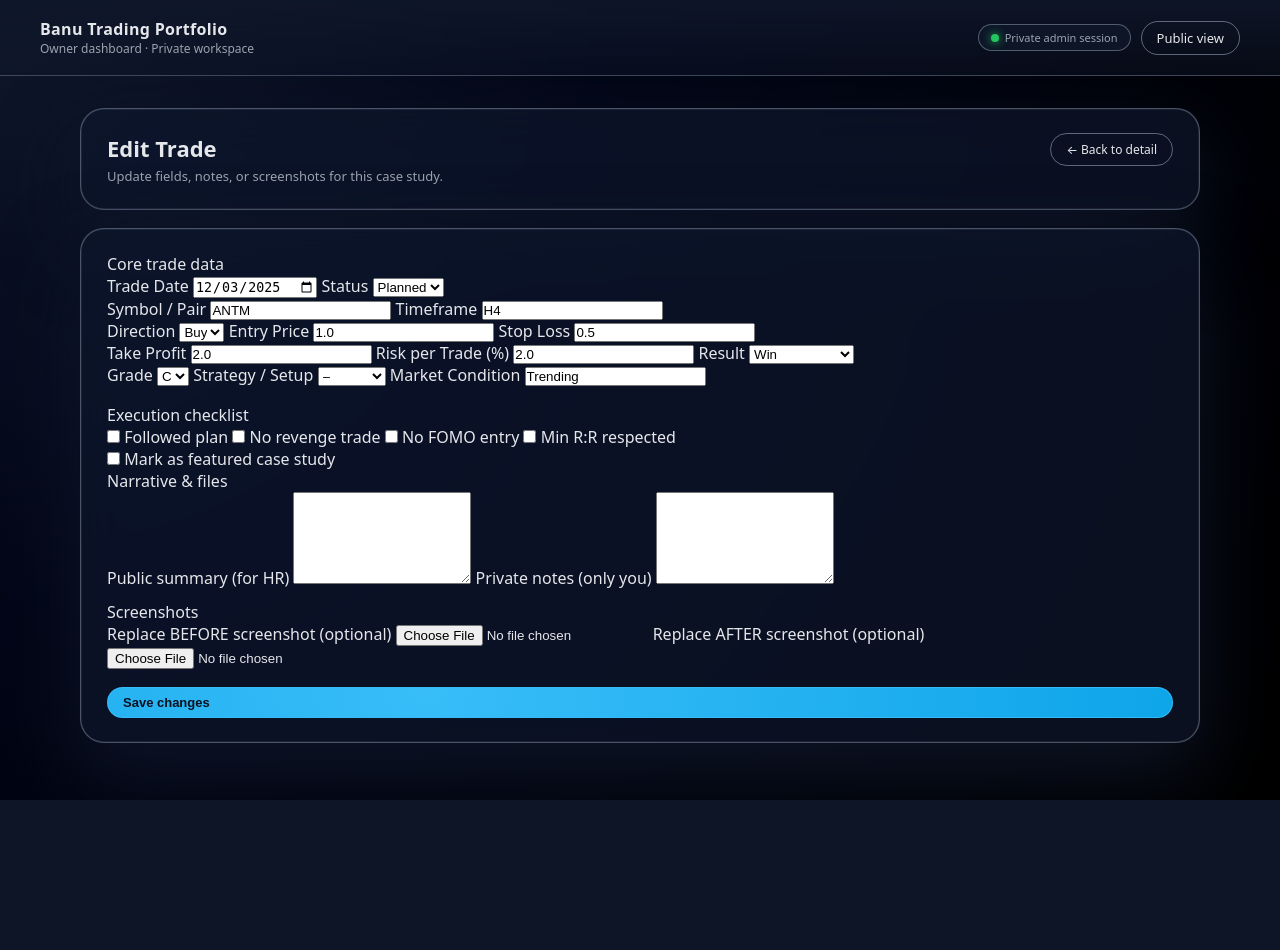
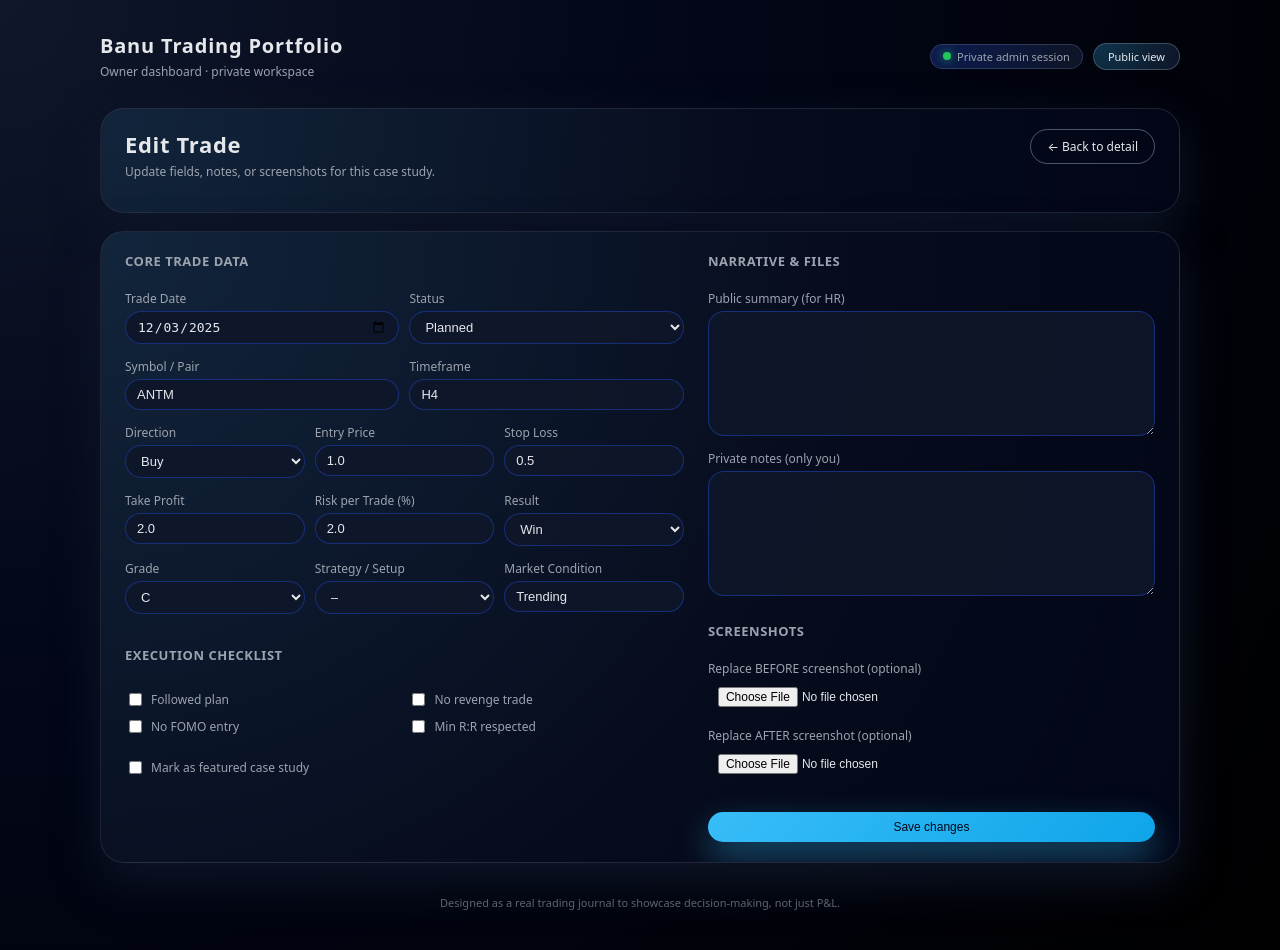
Before and after one commit to banuwij/trading-portfolio, a Flask app: page /admin/edit/1 in a window 1280 px wide. Before the commit the page ends 800 px from the top, so only its background shows below. Run offline with Flask 3, Linux system fonts and the light colour scheme; the visitor is signed in with stand-in values (Sample User, id 1); data comes from the database, SQL or seed files in the repository.

Commit message:
Refactor base.html for layout and style enhancements
Updated HTML structure and styles in base.html for improved layout and design consistency.

```diff
--- a/templates/base.html
+++ b/templates/base.html
@@ -1,122 +1,159 @@
-<!DOCTYPE html>
+<!doctype html>
 <html lang="en">
 <head>
-    <meta charset="UTF-8">
+  <meta charset="utf-8">
   <title>{% block title %}Banu Trading Portfolio{% endblock %}</title>
   <meta name="viewport" content="width=device-width, initial-scale=1">
 
   <style>
     :root {
-            --bg-main: #020617;
-            --bg-glass: rgba(15, 23, 42, 0.72);
-            --bg-glass-soft: rgba(15, 23, 42, 0.55);
-            --border-glass: rgba(148, 163, 184, 0.45);
+      --bg: #020617;
+      --bg-soft: rgba(15, 23, 42, 0.9);
+      --bg-softer: rgba(15, 23, 42, 0.75);
+      --border-subtle: rgba(148, 163, 184, 0.18);
       --accent: #38bdf8;
-            --accent-soft: rgba(56, 189, 248, 0.3);
+      --accent-soft: rgba(56, 189, 248, 0.2);
+      --accent-strong: #0ea5e9;
       --text-main: #e5e7eb;
       --text-muted: #9ca3af;
+      --danger: #f97373;
+      --radius-lg: 24px;
+      --radius-md: 16px;
+      --radius-pill: 999px;
+      --shadow-soft: 0 18px 45px rgba(15, 23, 42, 0.9);
+      --shadow-subtle: 0 12px 30px rgba(15, 23, 42, 0.7);
     }
 
     * {
       box-sizing: border-box;
+    }
+
+    html, body {
       margin: 0;
       padding: 0;
+      font-family: system-ui, -apple-system, BlinkMacSystemFont, "SF Pro Text",
+      "Inter", sans-serif;
+      background: radial-gradient(circle at top left, #0f172a 0, #020617 45%, #000 100%);
+      color: var(--text-main);
+      min-height: 100%;
     }
 
     body {
-            min-height: 100vh;
-            font-family: system-ui, -apple-system, BlinkMacSystemFont, "SF Pro Text", sans-serif;
-            color: var(--text-main);
-            background: radial-gradient(circle at 0% 0%, #0f172a 0, #020617 40%, #000 100%);
+      position: relative;
+      overflow-x: hidden;
     }
 
-        a {
-            color: var(--accent);
-            text-decoration: none;
+    /* --- liquid bubbles background --- */
+    .bg-bubbles {
+      position: fixed;
+      inset: 0;
+      overflow: hidden;
+      pointer-events: none;
+      z-index: -1;
     }
 
-        a:hover {
-            text-decoration: underline;
+    .bg-bubbles::before,
+    .bg-bubbles::after {
+      content: "";
+      position: absolute;
+      border-radius: 999px;
+      filter: blur(40px);
+      opacity: 0.45;
+      mix-blend-mode: screen;
     }
 
-        .page-shell {
-            position: relative;
-            overflow: hidden;
-            min-height: 100vh;
+    .bg-bubbles::before {
+      width: 520px;
+      height: 520px;
+      background: radial-gradient(circle at 30% 30%, #22d3ee, #0f172a 70%);
+      top: -120px;
+      left: -120px;
     }
 
-        /* liquid bubbles (background only for public) */
-        .liquid-bubbles {
-            position: fixed;
-            inset: 0;
-            pointer-events: none;
-            z-index: 0;
+    .bg-bubbles::after {
+      width: 640px;
+      height: 640px;
+      background: radial-gradient(circle at 60% 30%, #22c55e, #020617 70%);
+      bottom: -180px;
+      right: -160px;
     }
 
     .bubble {
       position: absolute;
       border-radius: 999px;
-            filter: blur(40px);
-            opacity: 0.55;
-            mix-blend-mode: screen;
+      background: radial-gradient(circle at 30% 30%, rgba(148, 163, 184, 0.8), rgba(15, 23, 42, 0.1));
+      opacity: 0.20;
+      filter: blur(2px);
+      box-shadow: 0 0 60px rgba(15, 23, 42, 0.9);
     }
 
-        .bubble.b1 {
-            width: 360px;
-            height: 360px;
-            top: -80px;
-            left: -60px;
-            background: radial-gradient(circle at 30% 20%, #38bdf8, transparent 60%);
+    .bubble-1 {
+      width: 220px;
+      height: 220px;
+      right: 12%;
+      top: 40%;
+    }
+    .bubble-2 {
+      width: 160px;
+      height: 160px;
+      left: 6%;
+      bottom: 8%;
     }
 
-        .bubble.b2 {
-            width: 420px;
-            height: 420px;
-            top: 40%;
-            right: -120px;
-            background: radial-gradient(circle at 70% 20%, #22c55e, transparent 65%);
+    /* --- layout --- */
+
+    .shell {
+      max-width: 1120px;
+      margin: 0 auto;
+      padding: 32px 20px 40px;
     }
 
-        .bubble.b3 {
-            width: 380px;
-            height: 380px;
-            bottom: -140px;
-            left: 20%;
-            background: radial-gradient(circle at 20% 80%, #f97316, transparent 65%);
-        }
-
-        header.navbar {
-            position: relative;
-            z-index: 10;
-            padding: 18px 40px;
+    .topbar {
       display: flex;
       align-items: center;
       justify-content: space-between;
-            backdrop-filter: blur(22px);
-            background: linear-gradient(to bottom, rgba(15, 23, 42, 0.9), rgba(15, 23, 42, 0.45));
-            border-bottom: 1px solid rgba(148, 163, 184, 0.35);
+      gap: 16px;
+      margin-bottom: 28px;
     }
 
-        .nav-left-title {
+    .brand-title {
+      font-size: 20px;
       font-weight: 600;
-            letter-spacing: 0.02em;
+      letter-spacing: 0.04em;
     }
 
-        .nav-sub {
+    .brand-sub {
       font-size: 12px;
       color: var(--text-muted);
     }
 
+    .topbar-left {
+      display: flex;
+      flex-direction: column;
+      gap: 4px;
+    }
+
+    .topbar-right {
+      display: flex;
+      align-items: center;
+      gap: 10px;
+      flex-wrap: wrap;
+      justify-content: flex-end;
+    }
+
     .pill {
+      border-radius: var(--radius-pill);
+      padding: 4px 12px;
+      font-size: 11px;
+      border: 1px solid rgba(148, 163, 184, 0.24);
+      color: var(--text-muted);
       display: inline-flex;
       align-items: center;
       gap: 6px;
-            padding: 5px 12px;
-            border-radius: 999px;
-            background: rgba(15, 23, 42, 0.85);
-            border: 1px solid rgba(148, 163, 184, 0.5);
-            font-size: 11px;
-            color: var(--text-muted);
+      background: radial-gradient(circle at top left,
+        rgba(30, 64, 175, 0.4),
+        rgba(15, 23, 42, 0.9));
+      backdrop-filter: blur(14px);
     }
 
     .pill-dot {
@@ -124,303 +161,407 @@
       height: 8px;
       border-radius: 999px;
       background: #22c55e;
-            box-shadow: 0 0 10px #22c55e;
+      box-shadow: 0 0 10px rgba(34, 197, 94, 0.8);
     }
 
-        .nav-actions {
-            display: flex;
-            align-items: center;
-            gap: 10px;
+    .pill-secondary {
+      border-style: dashed;
+      opacity: 0.7;
     }
 
-        .btn,
-        .btn-outline {
-            border-radius: 999px;
-            padding: 7px 15px;
-            font-size: 13px;
-            border: 1px solid rgba(148, 163, 184, 0.6);
-            background: rgba(15, 23, 42, 0.8);
+    .link-pill {
+      text-decoration: none;
       color: var(--text-main);
+      border-radius: var(--radius-pill);
+      padding: 5px 14px;
+      font-size: 11px;
+      border: 1px solid rgba(148, 163, 184, 0.35);
+      background: radial-gradient(circle at 10% 0,
+        rgba(56, 189, 248, 0.26),
+        rgba(15, 23, 42, 0.92));
+      backdrop-filter: blur(16px);
       display: inline-flex;
       align-items: center;
       gap: 6px;
-            cursor: pointer;
     }
 
-        .btn-primary {
-            background: radial-gradient(circle at 30% 0, #38bdf8, #0ea5e9);
-            border-color: rgba(56, 189, 248, 0.9);
-            color: #0b1220;
-            font-weight: 600;
+    .link-pill-outline {
+      text-decoration: none;
+      color: var(--text-muted);
+      border-radius: var(--radius-pill);
+      padding: 5px 14px;
+      font-size: 11px;
+      border: 1px solid rgba(148, 163, 184, 0.4);
+      background: rgba(15, 23, 42, 0.7);
+      backdrop-filter: blur(16px);
     }
 
-        .btn-primary:hover {
-            filter: brightness(1.05);
+    .link-pill:hover,
+    .link-pill-outline:hover {
+      border-color: rgba(248, 250, 252, 0.5);
     }
 
-        .btn-outline {
-            background: transparent;
+    /* --- cards & table --- */
+
+    .glass-card {
+      border-radius: var(--radius-lg);
+      border: 1px solid var(--border-subtle);
+      background: radial-gradient(circle at top left,
+          rgba(15, 23, 42, 0.95),
+          rgba(2, 6, 23, 0.98));
+      box-shadow: var(--shadow-soft);
+      padding: 20px 24px;
+      backdrop-filter: blur(26px);
+      position: relative;
+      overflow: hidden;
     }
 
-        .btn-outline:hover {
-            background: rgba(15, 23, 42, 0.8);
+    .glass-card::before {
+      content: "";
+      position: absolute;
+      inset: 0;
+      background: radial-gradient(circle at 0% 0%, rgba(56, 189, 248, 0.18), transparent 60%);
+      opacity: 0.5;
+      pointer-events: none;
     }
 
-        main.content {
+    .glass-card > * {
       position: relative;
-            z-index: 5;
-            padding: 32px 40px 40px;
-            max-width: 1200px;
-            margin: 0 auto;
-        }
-
-        .glass-card {
-            background: var(--bg-glass);
-            border-radius: 24px;
-            border: 1px solid var(--border-glass);
-            box-shadow:
-                0 32px 80px rgba(15, 23, 42, 0.85),
-                inset 0 0 0 0.5px rgba(148, 163, 184, 0.25);
-            padding: 24px 26px;
-            backdrop-filter: blur(24px) saturate(150%);
-        }
-
-        .glass-card-soft {
-            background: var(--bg-glass-soft);
-            border-radius: 20px;
-            border: 1px solid rgba(148, 163, 184, 0.38);
-            padding: 16px 18px;
-            backdrop-filter: blur(18px);
     }
 
     .section-heading {
       font-size: 22px;
       font-weight: 600;
-            margin-bottom: 4px;
+      letter-spacing: 0.03em;
     }
 
     .section-sub {
-            font-size: 13px;
+      font-size: 12px;
       color: var(--text-muted);
+      margin-top: 4px;
     }
 
-        .stats-grid {
-            display: grid;
-            grid-template-columns: repeat(4, minmax(0, 1fr));
-            gap: 18px;
-            margin-top: 18px;
+    .btn,
+    .btn-outline {
+      display: inline-flex;
+      align-items: center;
+      justify-content: center;
+      gap: 6px;
+      border-radius: var(--radius-pill);
+      padding: 8px 16px;
+      font-size: 12px;
+      border: none;
+      cursor: pointer;
+      text-decoration: none;
+      transition: all 0.16s ease-out;
     }
 
-        .stat-pill {
-            background: radial-gradient(circle at 0 0, var(--accent-soft), transparent 55%);
-            border-radius: 18px;
-            padding: 10px 12px;
-            border: 1px solid rgba(148, 163, 184, 0.4);
+    .btn {
+      background: linear-gradient(135deg, var(--accent), var(--accent-strong));
+      color: #0b1120;
+      font-weight: 500;
+      box-shadow: 0 15px 35px rgba(56, 189, 248, 0.35);
     }
 
-        .stat-label {
-            font-size: 11px;
-            text-transform: uppercase;
-            letter-spacing: 0.12em;
-            color: var(--text-muted);
-            margin-bottom: 2px;
+    .btn:hover {
+      filter: brightness(1.05);
+      transform: translateY(-1px);
     }
 
-        .stat-value {
-            font-size: 18px;
-            font-weight: 600;
+    .btn-outline {
+      background: transparent;
+      color: var(--text-main);
+      border: 1px solid rgba(148, 163, 184, 0.5);
     }
 
-        .stat-value-accent {
-            color: #38bdf8;
+    .btn-outline:hover {
+      background: rgba(15, 23, 42, 0.85);
+    }
+
+    .btn-primary {
+      background: linear-gradient(135deg, var(--accent), var(--accent-strong));
+      color: #020617;
+      border: none;
+      box-shadow: 0 15px 35px rgba(56, 189, 248, 0.4);
+    }
+
+    .btn-primary:hover {
+      filter: brightness(1.05);
+      transform: translateY(-1px);
     }
 
     table {
       width: 100%;
       border-collapse: collapse;
-            margin-top: 18px;
-            font-size: 13px;
+      margin-top: 10px;
+      font-size: 12px;
     }
 
     thead {
+      text-transform: uppercase;
+      font-size: 11px;
+      letter-spacing: .09em;
       color: var(--text-muted);
-            font-size: 11px;
-            text-transform: uppercase;
-            letter-spacing: 0.12em;
     }
 
     th, td {
-            padding: 8px 6px;
-            text-align: left;
-            border-bottom: 1px solid rgba(30, 41, 59, 0.9);
+      padding: 8px 10px;
+      border-bottom: 1px solid rgba(15, 23, 42, 0.9);
     }
 
     tbody tr:hover {
       background: rgba(15, 23, 42, 0.75);
     }
 
-        .tag-pill {
+    .badge {
       display: inline-flex;
       align-items: center;
-            padding: 3px 9px;
+      padding: 2px 8px;
       border-radius: 999px;
-            font-size: 11px;
-            border: 1px solid rgba(148, 163, 184, 0.4);
-            background: rgba(15, 23, 42, 0.9);
-        }
-
-        .badge-status {
-            border-radius: 999px;
-            padding: 2px 8px;
-            font-size: 11px;
-        }
-
-        .badge-planned {
-            background: rgba(56, 189, 248, 0.1);
-            color: #38bdf8;
-        }
-
-        .badge-active {
-            background: rgba(250, 204, 21, 0.12);
-            color: #fde047;
-        }
-
-        .badge-closed {
-            background: rgba(34, 197, 94, 0.12);
-            color: #4ade80;
-        }
-
-        .badge-loss {
-            background: rgba(248, 113, 113, 0.18);
-            color: #fca5a5;
+      font-size: 10px;
+      text-transform: uppercase;
+      letter-spacing: .12em;
+      border: 1px solid rgba(148, 163, 184, 0.5);
+      color: var(--text-muted);
     }
 
     .badge-win {
-            background: rgba(34, 197, 94, 0.18);
-            color: #4ade80;
+      border-color: rgba(34, 197, 94, 0.7);
+      color: #bbf7d0;
+      background: rgba(22, 163, 74, 0.1);
     }
 
-        .filters-row {
-            display: flex;
-            gap: 10px;
-            flex-wrap: wrap;
-            margin-top: 12px;
+    .badge-lose {
+      border-color: rgba(248, 113, 113, 0.7);
+      color: #fecaca;
+      background: rgba(248, 113, 113, 0.08);
     }
 
-        .filter-input,
-        .filter-select {
+    .badge-pending {
+      border-color: rgba(251, 191, 36, 0.7);
+      color: #facc15;
+      background: rgba(202, 138, 4, 0.1);
+    }
+
+    .tag {
+      display: inline-flex;
+      padding: 2px 8px;
       border-radius: 999px;
-            border: 1px solid rgba(148, 163, 184, 0.45);
-            background: rgba(15, 23, 42, 0.8);
+      font-size: 10px;
+      background: rgba(15, 23, 42, 0.9);
+      border: 1px solid rgba(148, 163, 184, 0.6);
+      color: var(--text-muted);
+    }
+
+    .tag-strong {
+      border-color: rgba(56, 189, 248, 0.8);
+      background: rgba(15, 23, 42, 0.95);
+      color: #e0f2fe;
+    }
+
+    /* forms */
+
+    input[type="text"],
+    input[type="number"],
+    input[type="date"],
+    input[type="password"],
+    select,
+    textarea {
+      background: rgba(15, 23, 42, 0.9);
+      border-radius: 999px;
+      border: 1px solid rgba(30, 64, 175, 0.6);
       color: var(--text-main);
-            padding: 6px 12px;
+      font-size: 13px;
+      padding: 7px 11px;
+      outline: none;
+      transition: border-color 0.16s ease, box-shadow 0.16s ease, background 0.16s ease;
+    }
+
+    textarea {
+      border-radius: 16px;
+      min-height: 96px;
+      resize: vertical;
+      line-height: 1.4;
+    }
+
+    input::placeholder,
+    textarea::placeholder {
+      color: rgba(148, 163, 184, 0.7);
       font-size: 12px;
     }
 
-        .filter-input::placeholder {
+    input:focus,
+    select:focus,
+    textarea:focus {
+      border-color: var(--accent);
+      box-shadow: 0 0 0 1px rgba(56, 189, 248, 0.5);
+      background: rgba(15, 23, 42, 0.96);
+    }
+
+    input[type="file"] {
+      border-radius: 999px;
+      padding: 6px 10px;
+      font-size: 12px;
+    }
+
+    .page-center {
+      min-height: calc(100vh - 140px);
+      display: flex;
+      align-items: center;
+      justify-content: center;
+    }
+
+    .form-two-column {
+      display: grid;
+      grid-template-columns: minmax(0, 1.25fr) minmax(0, 1fr);
+      gap: 24px;
+    }
+    @media (max-width: 900px) {
+      .form-two-column {
+        grid-template-columns: 1fr;
+      }
+    }
+
+    .form-column {
+      display: flex;
+      flex-direction: column;
+      gap: 14px;
+    }
+
+    .form-section-title {
+      font-size: 13px;
+      font-weight: 600;
+      letter-spacing: .04em;
+      text-transform: uppercase;
+      color: var(--text-muted);
+      margin-bottom: 6px;
+    }
+
+    .form-row-2,
+    .form-row-3 {
+      display: grid;
+      gap: 10px;
+    }
+
+    .form-row-2 {
+      grid-template-columns: repeat(2, minmax(0, 1fr));
+    }
+
+    .form-row-3 {
+      grid-template-columns: repeat(3, minmax(0, 1fr));
+    }
+
+    @media (max-width: 900px) {
+      .form-row-2,
+      .form-row-3 {
+        grid-template-columns: 1fr;
+      }
+    }
+
+    .form-field {
+      display: flex;
+      flex-direction: column;
+      gap: 4px;
+    }
+
+    .form-label {
+      font-size: 12px;
       color: var(--text-muted);
     }
 
-        .filter-btn {
-            border-radius: 999px;
-            padding: 6px 14px;
-            font-size: 12px;
-            border: 1px solid rgba(148, 163, 184, 0.65);
-            background: rgba(15, 23, 42, 0.9);
-            color: var(--text-main);
-            cursor: pointer;
+    .checklist-grid {
+      display: grid;
+      grid-template-columns: repeat(2, minmax(0, 1fr));
+      gap: 8px;
+      margin-top: 6px;
     }
-
-        .filter-btn:hover {
-            background: rgba(15, 23, 42, 0.75);
-        }
-
-        .two-column {
-            display: grid;
-            grid-template-columns: minmax(0, 3fr) minmax(0, 2fr);
-            gap: 18px;
-            margin-top: 22px;
-        }
-
-        .playbook-list {
-            display: flex;
-            flex-direction: column;
-            gap: 10px;
-            font-size: 12px;
-        }
-
-        .playbook-item-title {
-            font-size: 12px;
-            font-weight: 600;
-        }
-
-        @media (max-width: 900px) {
-            header.navbar {
-                padding: 14px 18px;
-                flex-direction: column;
-                align-items: flex-start;
-                gap: 10px;
-            }
-            main.content {
-                padding: 20px;
-            }
-            .stats-grid {
-                grid-template-columns: repeat(2, minmax(0, 1fr));
-            }
-            .two-column {
-                grid-template-columns: minmax(0, 1fr);
+    @media (max-width: 700px) {
+      .checklist-grid {
+        grid-template-columns: 1fr;
       }
     }
 
-        @media (max-width: 640px) {
-            .stats-grid {
-                grid-template-columns: minmax(0, 1fr);
+    .check-item {
+      display: flex;
+      align-items: center;
+      gap: 6px;
+      font-size: 12px;
+      color: var(--text-muted);
     }
+
+    .glass-card-compact {
+      padding: 20px 22px;
+    }
+
+    .alert-danger {
+      background: rgba(248, 113, 113, 0.12);
+      border: 1px solid rgba(248, 113, 113, 0.35);
+      color: #fecaca;
+      padding: 8px 10px;
+      border-radius: 10px;
+      font-size: 12px;
+      margin-bottom: 10px;
+    }
+
+    footer {
+      margin-top: 32px;
+      font-size: 11px;
+      color: var(--text-muted);
+      text-align: center;
+      opacity: 0.6;
     }
   </style>
-
-    {% block extra_head %}{% endblock %}
 </head>
 <body>
-<div class="page-shell">
+
+<div class="bg-bubbles">
+  <div class="bubble bubble-1"></div>
+  <div class="bubble bubble-2"></div>
+</div>
+
+<div class="shell">
+  <header class="topbar">
+    <div class="topbar-left">
+      <div class="brand-title">Banu Trading Portfolio</div>
+      <div class="brand-sub">
         {% if is_public %}
-    <div class="liquid-bubbles">
-        <div class="bubble b1"></div>
-        <div class="bubble b2"></div>
-        <div class="bubble b3"></div>
+          Case-study based trading journal · public view
+        {% else %}
+          Owner dashboard · private workspace
+        {% endif %}
+      </div>
+    </div>
+
+    <div class="topbar-right">
+      {% if is_admin %}
+        <div class="pill">
+          <span class="pill-dot"></span>
+          <span>Private admin session</span>
         </div>
       {% endif %}
 
-    <header class="navbar">
-        <div>
-            <div class="nav-left-title">Banu Trading Portfolio</div>
-            <div class="nav-sub">
-                {% if is_public %}
-                    Case-study based trading journal · Public snapshot
+      {% if not is_public %}
+        <a href="{{ url_for('public_view') }}" class="link-pill">Public view</a>
       {% else %}
-                    Owner dashboard · Private workspace
+        {% if is_admin %}
+          <a href="{{ url_for('index') }}" class="link-pill-outline">Owner dashboard</a>
+        {% else %}
+          <a href="{{ url_for('login') }}" class="link-pill-outline">Owner login</a>
         {% endif %}
-            </div>
-        </div>
-        <div class="nav-actions">
-            {% if is_public %}
-                <a href="https://linkedin.com/banuwijaya" target="_blank" class="btn btn-outline">
-                    Hire me on LinkedIn →
-                </a>
-                <a href="{{ url_for('index') }}" class="btn">Owner view</a>
-            {% else %}
-                <span class="pill">
-                    <span class="pill-dot"></span>
-                    Private admin session
-                </span>
-                <a href="{{ url_for('public_view') }}" class="btn-outline">Public view</a>
       {% endif %}
     </div>
   </header>
 
-    <main class="content">
+  <main>
     {% block content %}{% endblock %}
   </main>
+
+  <footer>
+    Designed as a real trading journal to showcase decision-making, not just P&amp;L.
+  </footer>
 </div>
+
+{% block scripts %}{% endblock %}
+
 </body>
 </html>
```
Lines whose indentation alone changed are shown as unchanged.
